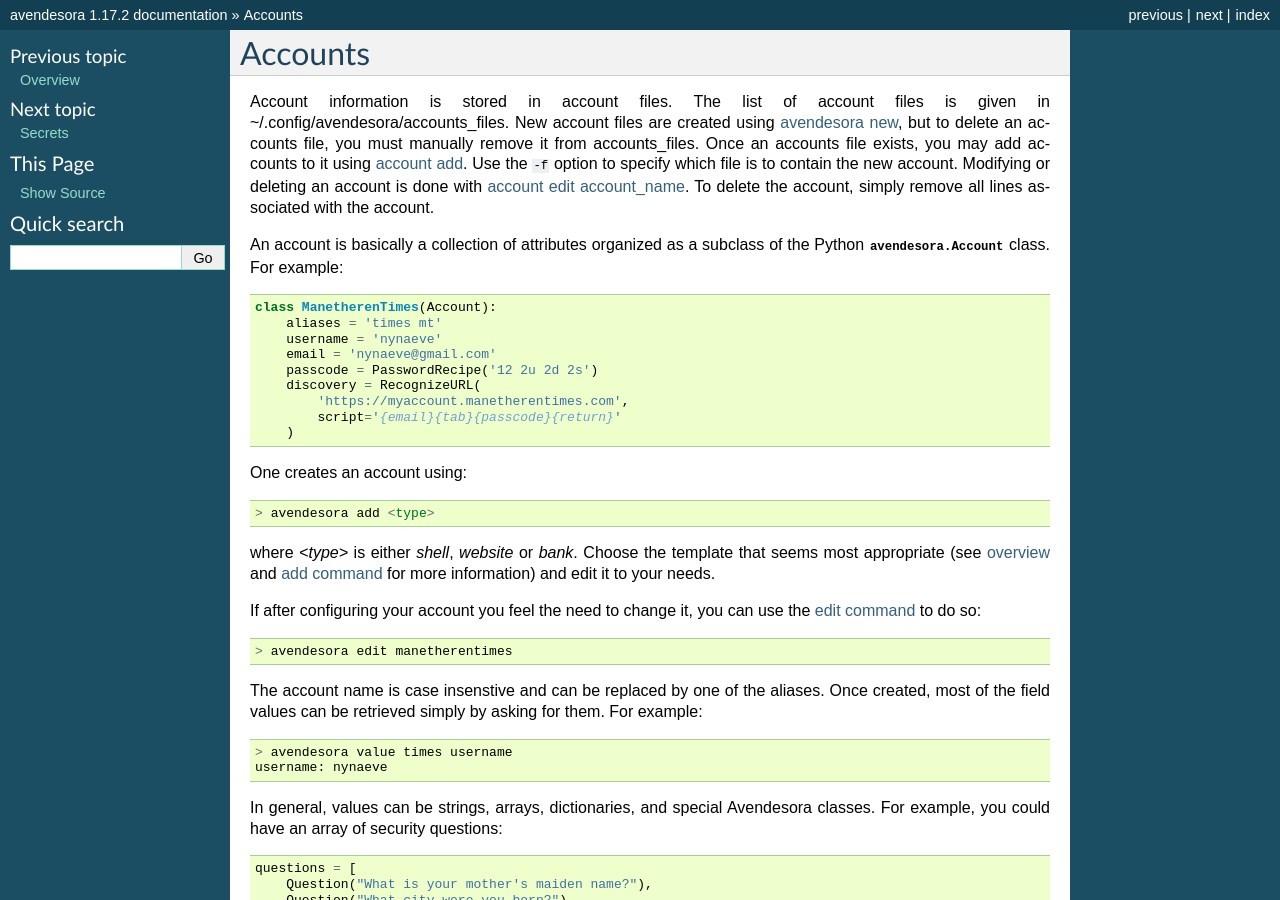
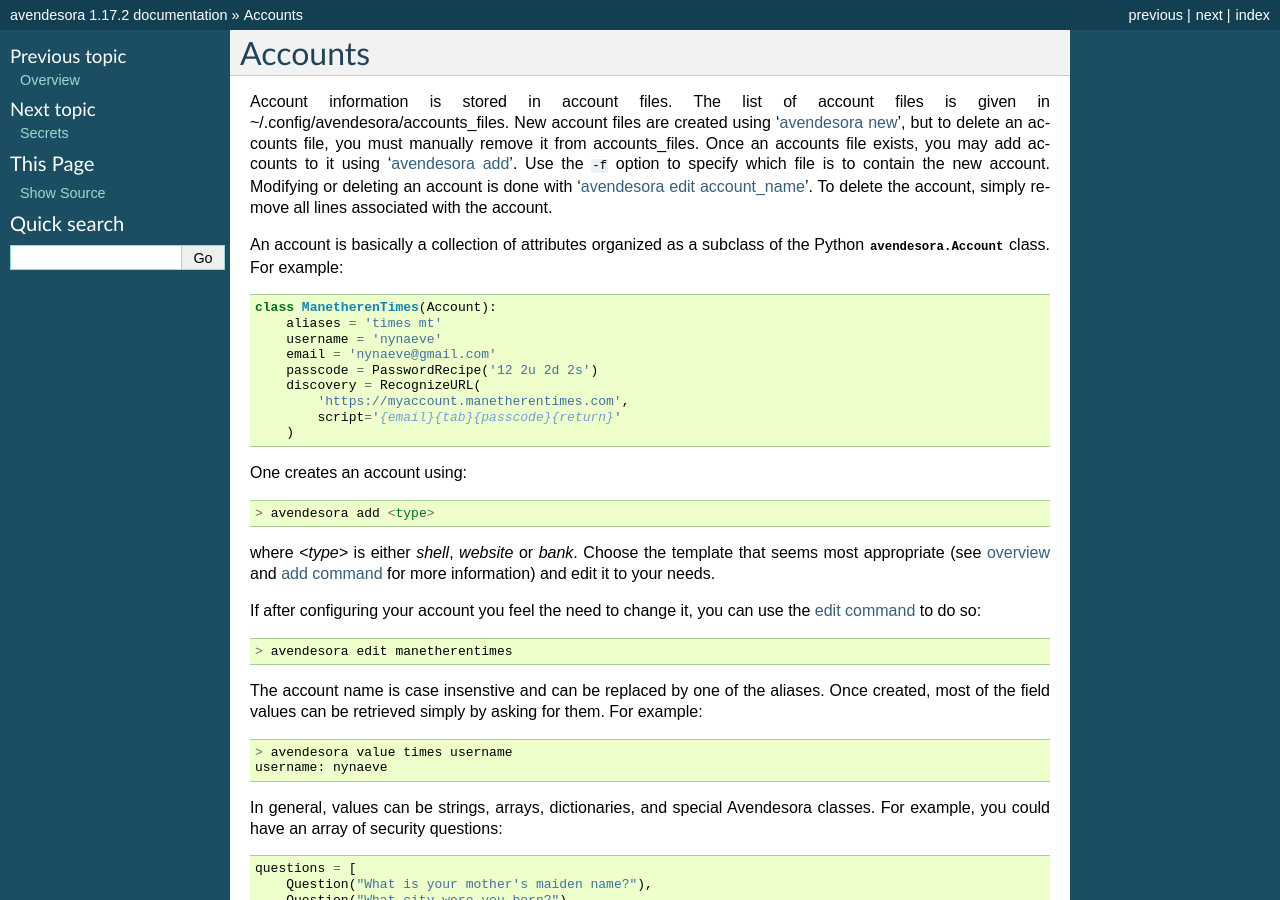
Before and after one commit to KenKundert/avendesora, a Sphinx documentation site: the page built from doc/accounts.rst, in a window 1280 px wide and 900 px high. Built offline with Sphinx 7.4.7, drawn with Linux system fonts in a browser that asks for light colours.

Commit message:
Tweak the documentation.

```diff
--- a/doc/accounts.rst
+++ b/doc/accounts.rst
@@ -11,12 +11,12 @@ Accounts
 
 Account information is stored in account files. The list of account files is
 given in ~/.config/avendesora/accounts_files.  New account files are created
-using :ref:`avendesora new <new command>`, but to delete an accounts file, you
+using ':ref:`avendesora new <new command>`', but to delete an accounts file, you
 must manually remove it from accounts_files. Once an accounts file exists, you
-may add accounts to it using :ref:`account add <add command>`. Use the ``-f``
-option to specify which file is to contain the new account.  Modifying or
-deleting an account is done with :ref:`account edit account_name <edit
-command>`.  To delete the account, simply remove all lines associated with the
+may add accounts to it using ':ref:`avendesora add <add command>`'. Use the
+``-f`` option to specify which file is to contain the new account.  Modifying or
+deleting an account is done with ':ref:`avendesora edit account_name <edit
+command>`'.  To delete the account, simply remove all lines associated with the
 account.
 
 An account is basically a collection of attributes organized as a subclass of
--- a/doc/releases.rst
+++ b/doc/releases.rst
@@ -10,7 +10,7 @@ Releases
       an account value from a string that includes the account and field
       names.
     - Add hidden account attributes.
-    - This release requires secrets_hash to be updated.
+    - This release requires *secrets_hash* to be updated.
 
 **1.17 (2020-04-15)**:
     - Enhance :ref:`conceal command <conceal command>` so that it can read text
```
